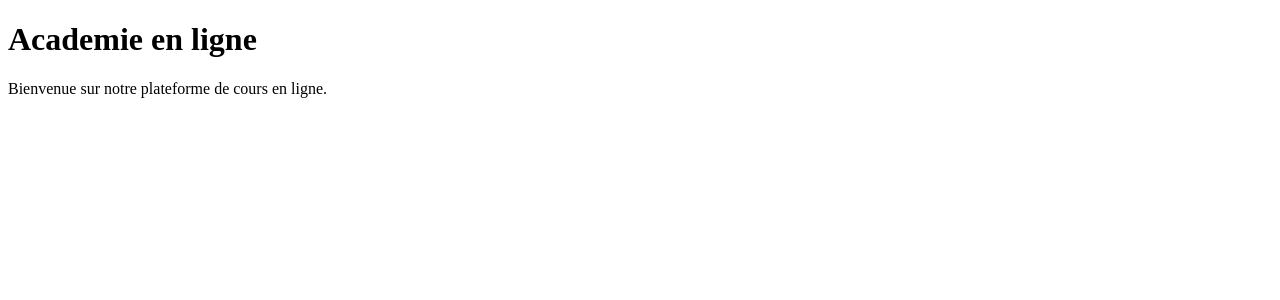
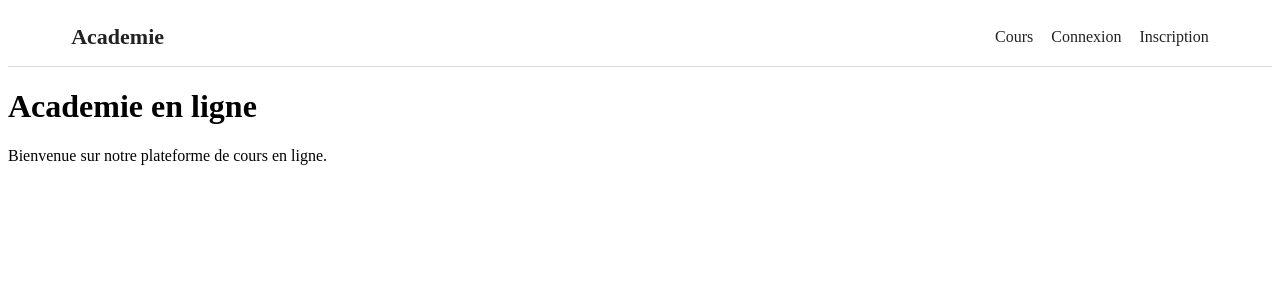
Before and after one commit to bleeband/TP1_Service_Web_ELearning, a Next.js app: page / in a window 1280 px wide. Shown: the top 300 px of the page. Built offline with nearby package versions, Linux system fonts and the light colour scheme.

Commit message:
ajout nav bar

```diff
--- a/src/app/globals.css
+++ b/src/app/globals.css
@@ -0,0 +1,30 @@
+.navbar {
+  display: flex;
+  justify-content: space-between;
+  align-items: center;
+  padding: 16px 5%;
+  background: white;
+  border-bottom: 1px solid #ddd;
+}
+
+.navbar a {
+  color: #222;
+  text-decoration: none;
+}
+
+.logo {
+  font-size: 22px;
+  font-weight: bold;
+}
+
+.navbar-liens {
+  display: flex;
+  align-items: center;
+  gap: 18px;
+}
+
+.navbar button {
+  padding: 8px 12px;
+  border: 0;
+  border-radius: 5px;
+}
--- a/src/app/layout.tsx
+++ b/src/app/layout.tsx
@@ -3,6 +3,7 @@ import type { Metadata } from "next";
 import "./globals.css";
 
 import { AuthProvider } from "@/context/AuthContext";
+import Navbar from "@/components/Navbar";
 
 export const metadata: Metadata = {
   title: "Academie en ligne",
@@ -18,6 +19,8 @@ export default function RootLayout({
     <html lang="fr">
       <body>
         <AuthProvider>
+          <Navbar />
+
           {children}
         </AuthProvider>
       </body>
--- a/src/components/Navbar.tsx
+++ b/src/components/Navbar.tsx
@@ -0,0 +1,36 @@
+"use client";
+
+import Link from "next/link";
+
+import { useAuth } from "@/context/AuthContext";
+
+export default function Navbar() {
+  const { utilisateur, deconnexion } = useAuth();
+
+  return (
+    <nav className="navbar">
+      <Link href="/" className="logo">
+        Academie
+      </Link>
+
+      <div className="navbar-liens">
+        <Link href="/">Cours</Link>
+
+        {utilisateur ?
+          <>
+            <span>
+              {utilisateur.nom} ({utilisateur.role})
+            </span>
+
+            <button onClick={deconnexion}>Deconnexion</button>
+          </>
+        : <>
+            <Link href="/connexion">Connexion</Link>
+
+            <Link href="/inscription">Inscription</Link>
+          </>
+        }
+      </div>
+    </nav>
+  );
+}
```
